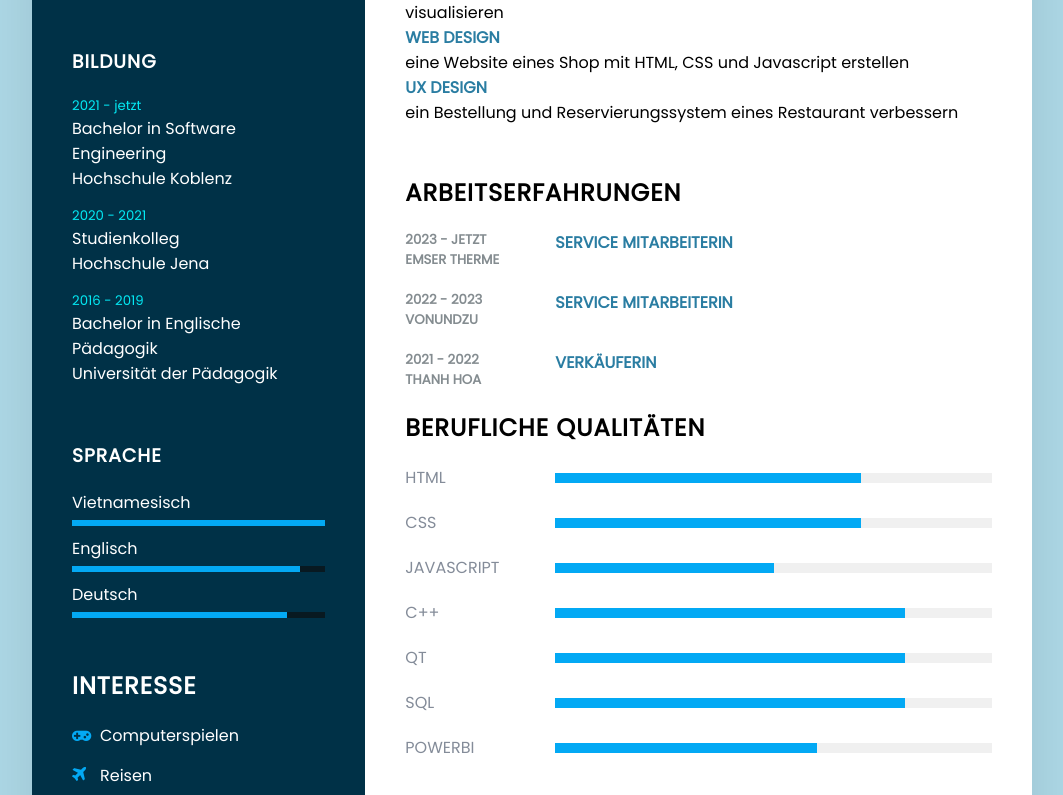
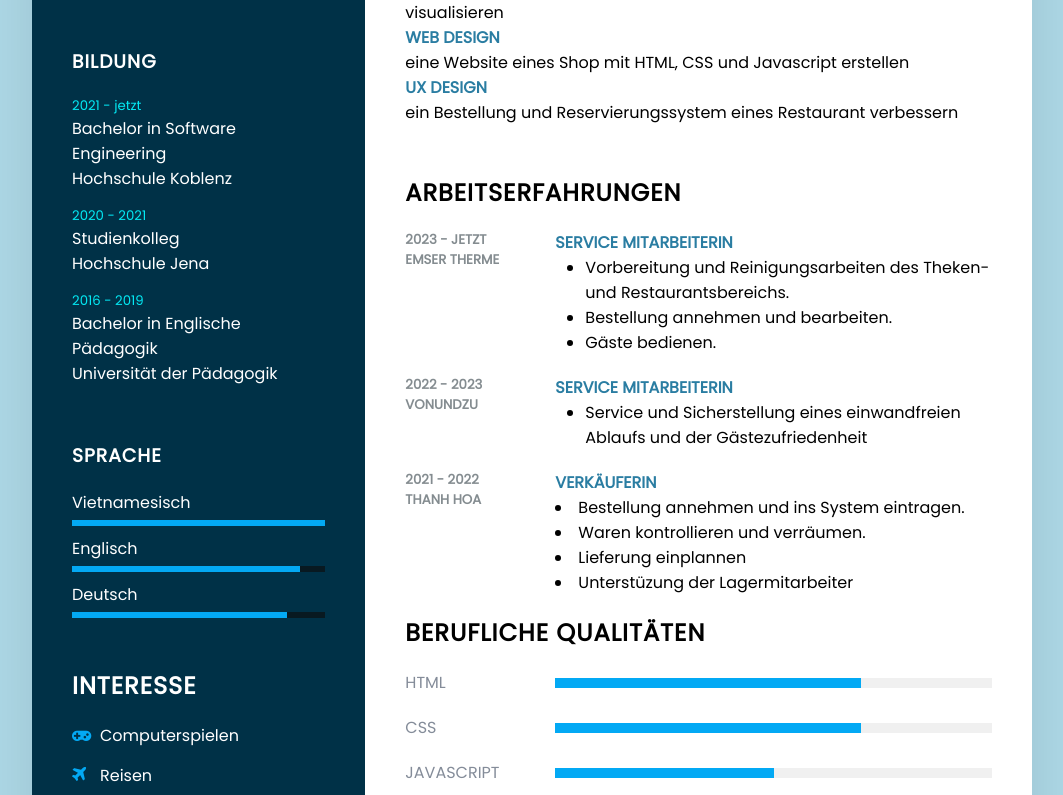
Before and after one commit to lamlamjulia/CV, a plain HTML site: page index.html in a window 1280 px wide. Shown: the part 630-1425 px from the top of the page, without its empty margins (108-1171 px from the left). Drawn offline with Linux system fonts and the light colour scheme.

Commit message:
Update index.html

```diff
--- a/index.html
+++ b/index.html
@@ -134,6 +134,13 @@
                         </div>
                         <div class="text">
                             <h4>Service Mitarbeiterin</h4>
+                            <p>
+                                <ul>
+                                    <li>Vorbereitung und Reinigungsarbeiten des Theken- und Restaurantsbereichs.</li>
+                                    <li>Bestellung annehmen und bearbeiten.</li>
+                                    <li>Gäste bedienen.</li>
+                                </ul>
+                            </p>
                         </div>
                     </div>
                     <div class="box">
@@ -143,6 +150,11 @@
                         </div>
                         <div class="text">
                             <h4>Service Mitarbeiterin</h4>
+                            <p>
+                                <ul>
+                                    <li>Service und Sicherstellung eines einwandfreien Ablaufs und der Gästezufriedenheit</li>
+                                </ul>
+                            </p>
                         </div>
                     </div>
                     <div class="box">
@@ -152,6 +164,12 @@
                         </div>
                         <div class="text">
                             <h4>Verkäuferin</h4>
+                            <p>
+                                <li>Bestellung annehmen und ins System eintragen.</li>
+                                <li>Waren kontrollieren und verräumen.</li>
+                                <li>Lieferung einplannen</li>
+                                <li>Unterstüzung der Lagermitarbeiter</li>
+                            </p>
                         </div>
                     </div>
                     <div class="about skills">
```
